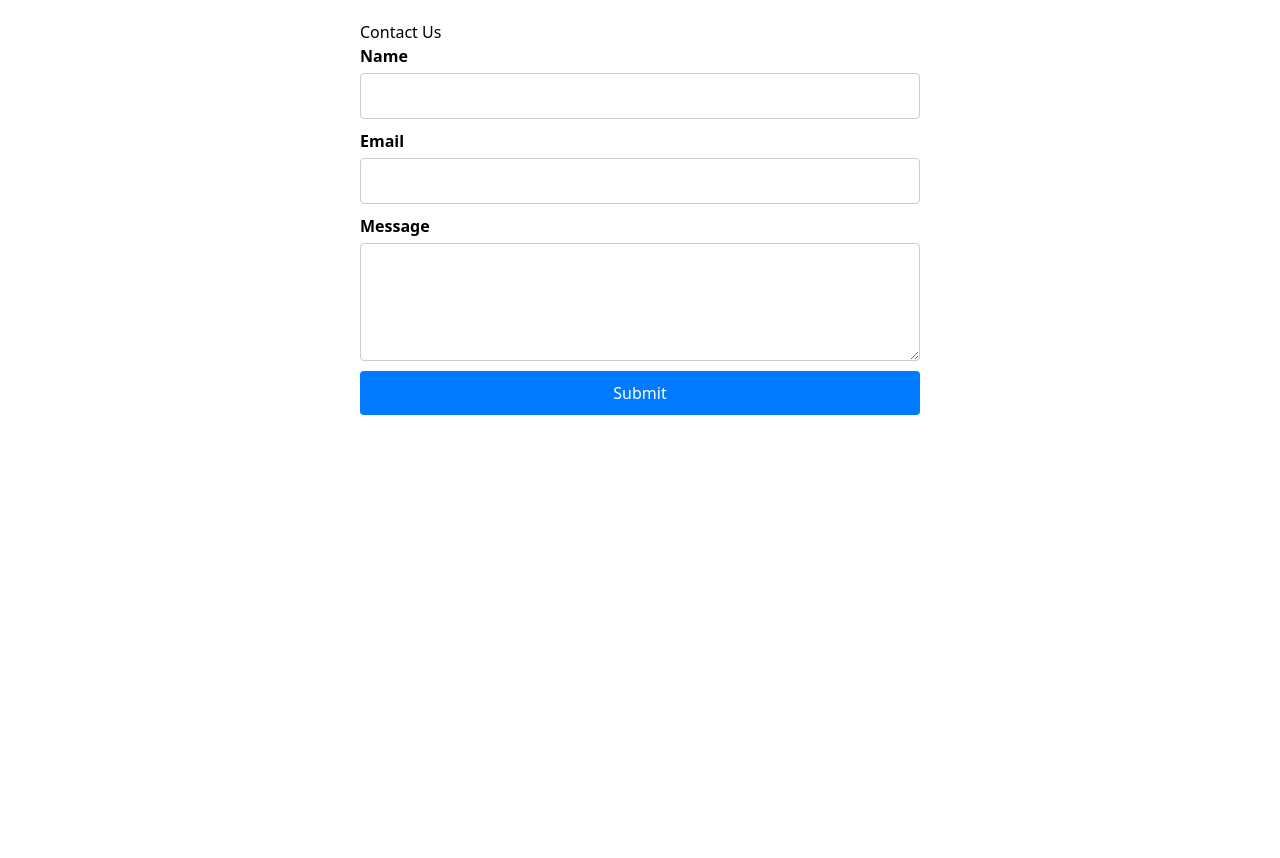
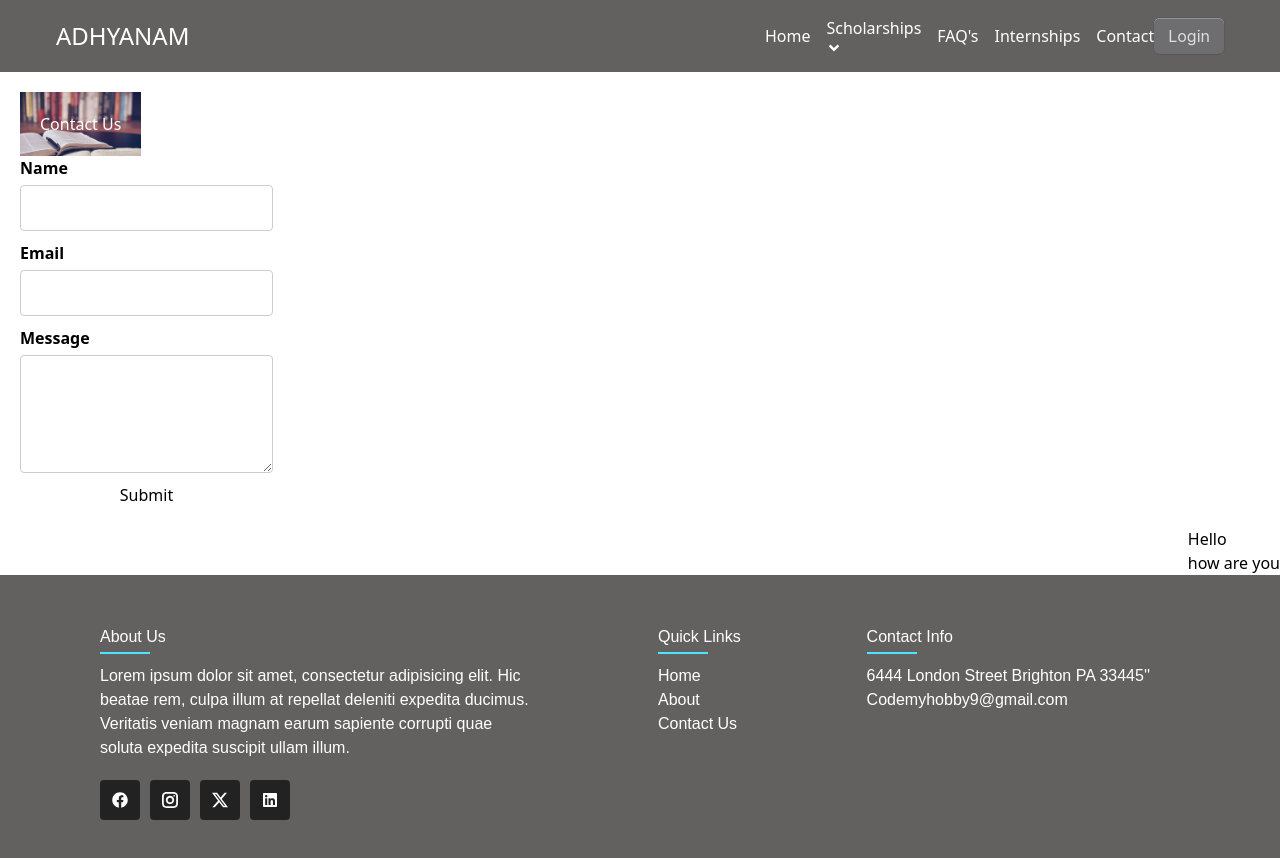
Before and after one commit to manvendrasang/Adhyanam, a React (Vite) app: page /contact in a window 1280 px wide. Shown: the top 858 px of the page. Before the commit the page ends 800 px from the top, so only its background shows below. Built offline with nearby package versions, Linux system fonts and the light colour scheme.

Commit message:
New:Contact Page

```diff
--- a/src/css/Contact.css
+++ b/src/css/Contact.css
@@ -3,6 +3,15 @@
   max-width: 600px;
   margin: 0 auto;
   padding: 20px;
+  justify-items: left;
+  justify-content: left;
+  align-items: left;
+  margin-left: 0%;
+}
+
+.sidebar {
+  float: right;
+  margin-top: auto;
 }
 
 .contact-form {
@@ -44,3 +53,22 @@
   border-radius: 4px;
   color: #155724;
 }
+
+.Contact {
+  display: flex;
+  justify-content: center;
+  font-weight: 600;
+  font-size: 4rem;
+
+}
+
+header {
+  padding: 100px;
+}
+
+.contact-heading {
+  background-image: url('../assets/book.jpg');
+  background-size: cover;
+  color: #fff;
+  padding: 20px;
+}
--- a/src/pages/Contact.jsx
+++ b/src/pages/Contact.jsx
@@ -1,8 +1,10 @@
-// ContactForm.jsx
 import React, { useState } from 'react';
 import '../css/Contact.css';
+import backgroundImage from '../assets/book.jpg';
+import Navbar from "../components/Navbar"
+import Footer from "../components/Footer"
 
-function ContactForm() {
+function ContactPage() {
   const [formData, setFormData] = useState({
     name: '',
     email: '',
@@ -12,29 +14,28 @@ function ContactForm() {
 
   const handleChange = (e) => {
     const { name, value } = e.target;
-    setFormData({
-      ...formData,
+    setFormData((prevData) => ({
+      ...prevData,
       [name]: value
-    });
+    }));
   };
 
   const handleSubmit = (e) => {
     e.preventDefault();
-    // Here you can handle form submission, e.g., send data to server
     console.log(formData);
-    // Clear form fields
     setFormData({
       name: '',
       email: '',
       message: ''
     });
-    // Set submitted state to true
     setIsSubmitted(true);
   };
 
   return (
+    <div>
+      <Navbar />
       <div className="contact-container">
-      <h2>Contact Us</h2>
+        <h2 className="contact-heading">Contact Us</h2>
         {isSubmitted && <p className="contact-success">Thank you for contacting us! We'll get back to you soon.</p>}
         <form className="contact-form" onSubmit={handleSubmit}>
           <label htmlFor="name" className="contact-label">Name</label>
@@ -46,10 +47,16 @@ function ContactForm() {
           <label htmlFor="message" className="contact-label">Message</label>
           <textarea id="message" name="message" value={formData.message} onChange={handleChange} rows="4" required />
 
-        <input type="submit" value="Submit" />
+          <button type="submit" className="contact-submit">Submit</button>
         </form>
+      </div>
+      <div className='sidebar'>
+        <h1>Hello</h1>
+        <h2>how are you</h2>
+      </div>
+      <Footer />
     </div>
   );
 }
 
-export default ContactForm;
+export default ContactPage;
```
Also changed, not shown: src/assets/book.jpg (added). Lines whose indentation alone changed are shown as unchanged.
